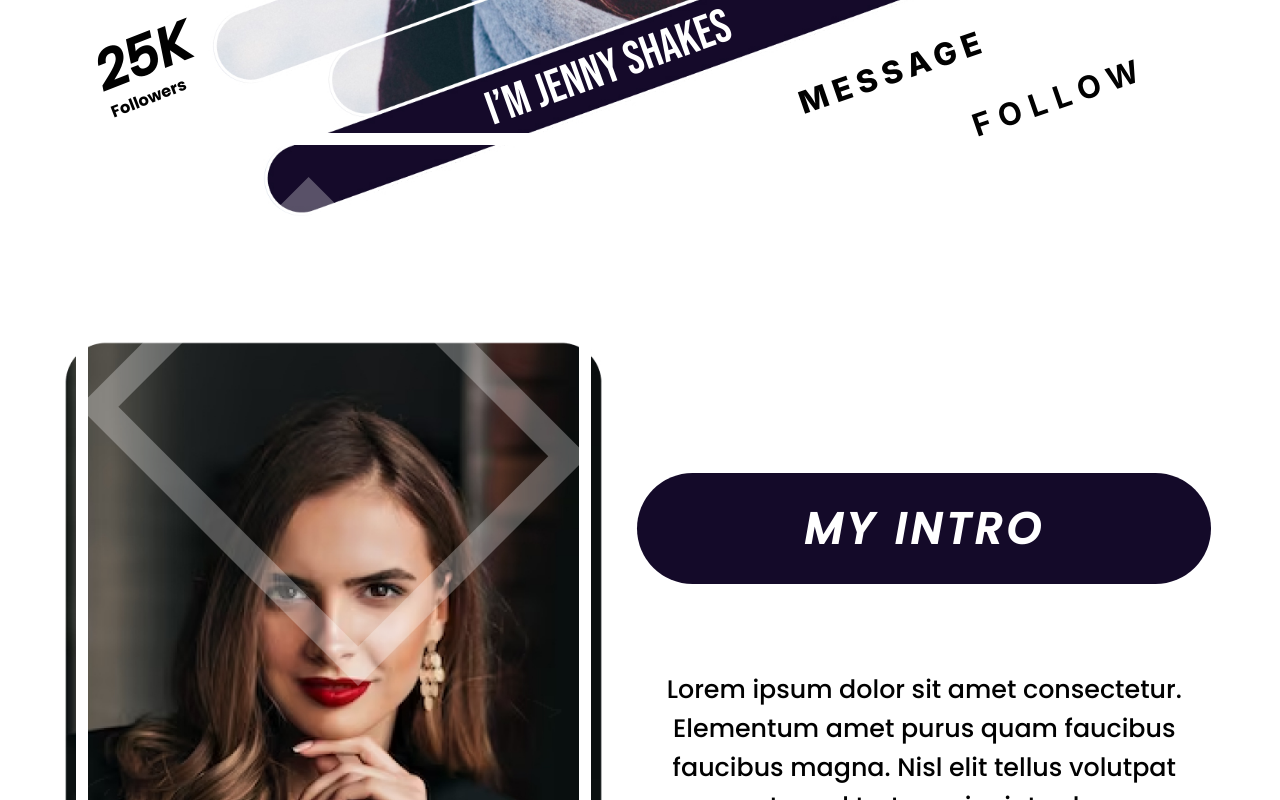
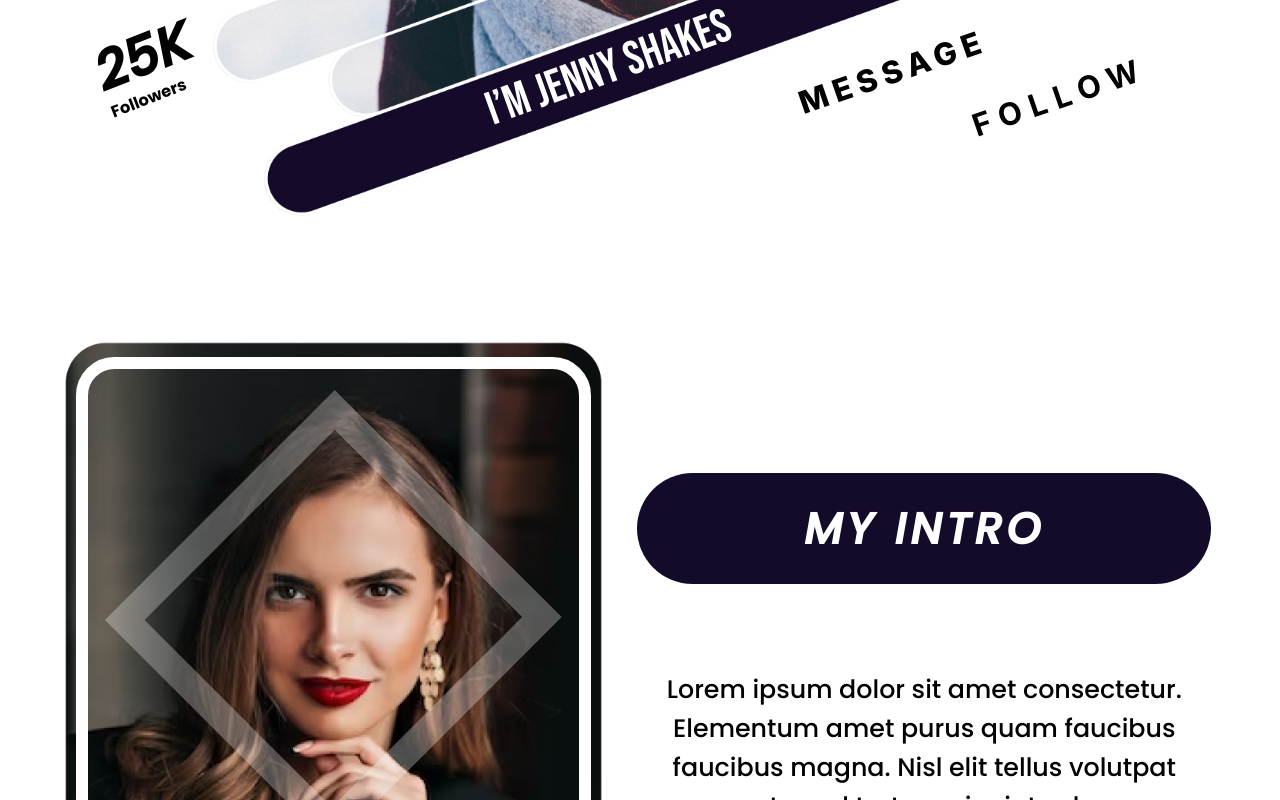
Before and after one commit to Pradeep2888/anish-project-2, a React (Create React App) app: page / in a window 1280 px wide. Shown: the part 600-1400 px from the top of the page. Built offline with nearby package versions, Linux system fonts and the light colour scheme; a web font is replaced by a local one.

Commit message:
mobile view ui done

```diff
--- a/src/App.css
+++ b/src/App.css
@@ -187,8 +187,8 @@
 
 .avatar2_border {
   position: relative;
-  top: -82vw;
-  height: 78vw;
+  top: -64.5vw;
+  height: 61vw;
   width: 91%;
   border-radius: 3vw;
   margin: auto;
@@ -279,7 +279,7 @@ text-transform: uppercase;
 
 
 .container3{
-  margin-top: -12%;
+  margin-top: -57%;
   /* z-index: 1; */
 }
 .container3_area{
@@ -293,8 +293,8 @@ text-transform: uppercase;
 
 .container3_border{
   position: absolute;
-  top: 144vw;
-  height: 57vw;
+  top: 148vw;
+  height: 58vw;
   width: 93.5%;
   margin-left: 3%;
   margin-right: 3%;
@@ -303,6 +303,11 @@ text-transform: uppercase;
   z-index: 1;
 }
 
+@media screen and (max-width: 1381px) {
+  .container3_border{
+    height: 56vw;
+  }
+}
 
 
 .container4_area{
--- a/src/pages/PageOne.jsx
+++ b/src/pages/PageOne.jsx
@@ -114,9 +114,9 @@ function PageOne() {
             <section className='container31'>
                 <div className="container31_area">
                     <img src={Avatar6} alt='image3'></img>
-                    <div className='pradeep'>
+
                     <div className='container31_border' ></div>
-                    </div>
+
                 </div>
             </section>
 
```
